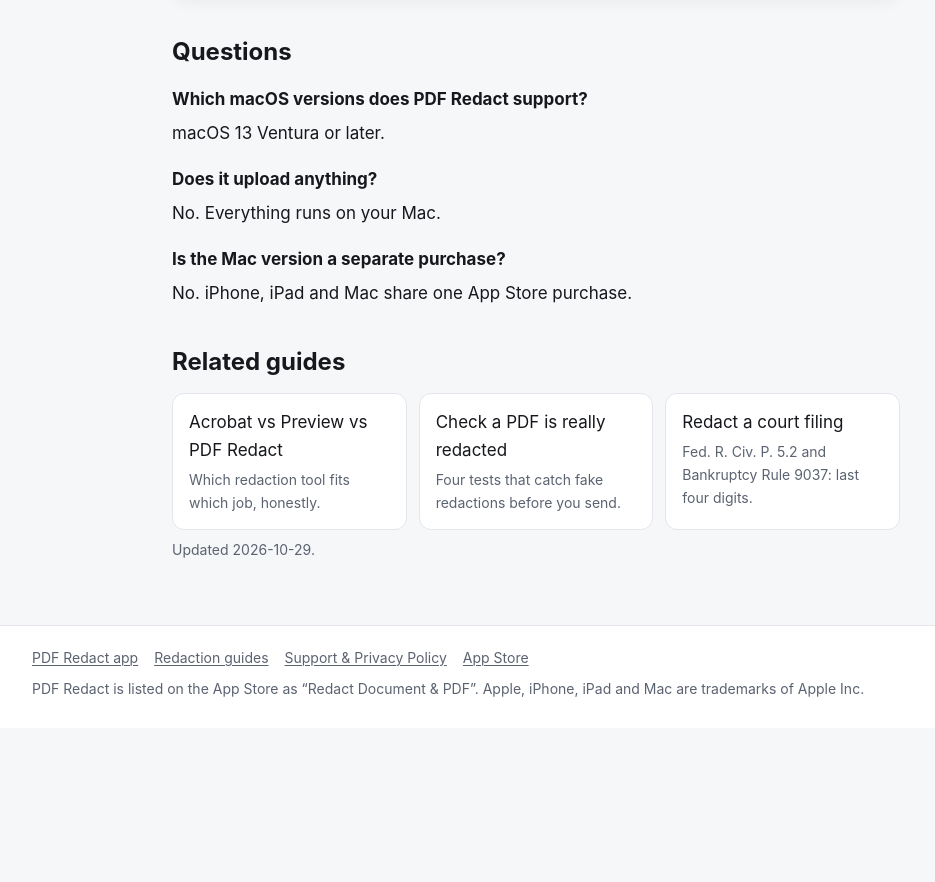
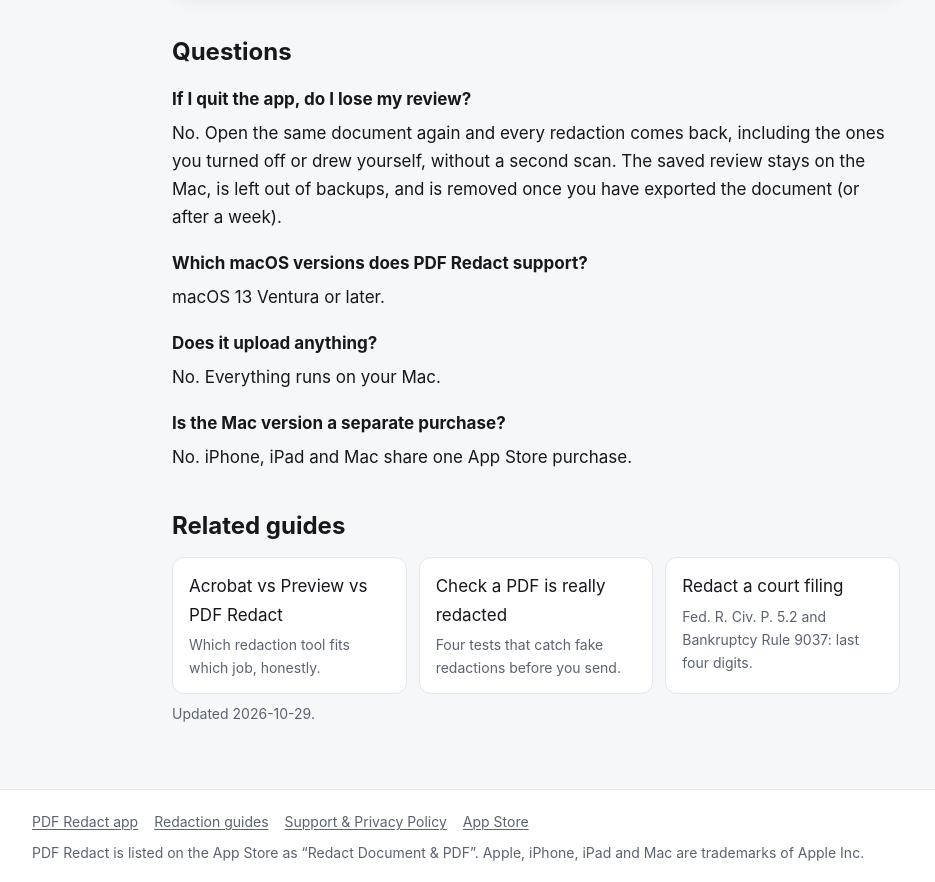
Before and after one commit to coderalert0/redact-pdf-site, a plain HTML site: page guides/redact-pdf-on-mac/index.html in a window 1280 px wide. Shown: the part 2161-3043 px from the top of the page, without its empty margins (104-1039 px from the left). Before the commit the page ends 2889 px from the top, so only its background shows below. Drawn offline with Linux system fonts and the light colour scheme.

Commit message:
Mac guide: a review is kept when the app quits (Mac 1.2.2)

```diff
--- a/guides/redact-pdf-on-mac/index.html
+++ b/guides/redact-pdf-on-mac/index.html
@@ -19,7 +19,7 @@
 <link rel="stylesheet" href="/redact-pdf-site/assets/site.css">
 <script type="application/ld+json">{"@context": "https://schema.org", "@type": "Article", "headline": "How to redact a PDF on a Mac", "description": "Two ways to redact a PDF on Mac: Preview's built-in Redact tool for a few manual edits, or PDF Redact to find personal information automatically and verify the result.", "datePublished": "2026-10-29", "dateModified": "2026-10-29", "author": {"@type": "Organization", "name": "PDF Redact", "url": "https://coderalert0.github.io/redact-pdf-site/app/"}, "publisher": {"@type": "Organization", "name": "PDF Redact", "url": "https://coderalert0.github.io/redact-pdf-site/app/"}, "mainEntityOfPage": "https://coderalert0.github.io/redact-pdf-site/guides/redact-pdf-on-mac/", "image": "https://coderalert0.github.io/redact-pdf-site/assets/img/mac_3_audit.jpg"}</script>
 <script type="application/ld+json">{"@context": "https://schema.org", "@type": "BreadcrumbList", "itemListElement": [{"@type": "ListItem", "position": 1, "name": "Guides", "item": "https://coderalert0.github.io/redact-pdf-site/guides/"}, {"@type": "ListItem", "position": 2, "name": "Redact a PDF on Mac", "item": "https://coderalert0.github.io/redact-pdf-site/guides/redact-pdf-on-mac/"}]}</script>
-<script type="application/ld+json">{"@context": "https://schema.org", "@type": "FAQPage", "mainEntity": [{"@type": "Question", "name": "Which macOS versions does PDF Redact support?", "acceptedAnswer": {"@type": "Answer", "text": "macOS 13 Ventura or later."}}, {"@type": "Question", "name": "Does it upload anything?", "acceptedAnswer": {"@type": "Answer", "text": "No. Everything runs on your Mac."}}, {"@type": "Question", "name": "Is the Mac version a separate purchase?", "acceptedAnswer": {"@type": "Answer", "text": "No. iPhone, iPad and Mac share one App Store purchase."}}]}</script>
+<script type="application/ld+json">{"@context": "https://schema.org", "@type": "FAQPage", "mainEntity": [{"@type": "Question", "name": "If I quit the app, do I lose my review?", "acceptedAnswer": {"@type": "Answer", "text": "No. Open the same document again and every redaction comes back, including the ones you turned off or drew yourself, without a second scan. The saved review stays on the Mac, is left out of backups, and is removed once you have exported the document (or after a week)."}}, {"@type": "Question", "name": "Which macOS versions does PDF Redact support?", "acceptedAnswer": {"@type": "Answer", "text": "macOS 13 Ventura or later."}}, {"@type": "Question", "name": "Does it upload anything?", "acceptedAnswer": {"@type": "Answer", "text": "No. Everything runs on your Mac."}}, {"@type": "Question", "name": "Is the Mac version a separate purchase?", "acceptedAnswer": {"@type": "Answer", "text": "No. iPhone, iPad and Mac share one App Store purchase."}}]}</script>
 </head>
 <body>
 <header class="site"><div class="wrap wide">
@@ -43,7 +43,7 @@
   <a class="badge" href="https://apps.apple.com/app/apple-store/id6761928221?pt=128557981&ct=web-redact-pdf-on-mac&mt=8"><img src="/redact-pdf-site/assets/img/app-store-badge.svg" alt="Download on the App Store" width="144" height="48"></a>
 </div>
 <h2>Questions</h2>
-<dl class="faq"><dt>Which macOS versions does PDF Redact support?</dt><dd>macOS 13 Ventura or later.</dd><dt>Does it upload anything?</dt><dd>No. Everything runs on your Mac.</dd><dt>Is the Mac version a separate purchase?</dt><dd>No. iPhone, iPad and Mac share one App Store purchase.</dd></dl>
+<dl class="faq"><dt>If I quit the app, do I lose my review?</dt><dd>No. Open the same document again and every redaction comes back, including the ones you turned off or drew yourself, without a second scan. The saved review stays on the Mac, is left out of backups, and is removed once you have exported the document (or after a week).</dd><dt>Which macOS versions does PDF Redact support?</dt><dd>macOS 13 Ventura or later.</dd><dt>Does it upload anything?</dt><dd>No. Everything runs on your Mac.</dd><dt>Is the Mac version a separate purchase?</dt><dd>No. iPhone, iPad and Mac share one App Store purchase.</dd></dl>
 <h2>Related guides</h2>
 <ul class="cards"><li><a href="/redact-pdf-site/guides/redaction-tools-compared/">Acrobat vs Preview vs PDF Redact<span>Which redaction tool fits which job, honestly.</span></a></li><li><a href="/redact-pdf-site/guides/check-pdf-redaction/">Check a PDF is really redacted<span>Four tests that catch fake redactions before you send.</span></a></li><li><a href="/redact-pdf-site/guides/redact-court-filing/">Redact a court filing<span>Fed. R. Civ. P. 5.2 and Bankruptcy Rule 9037: last four digits.</span></a></li></ul>
 <p class="note">Updated 2026-10-29.</p>
```
